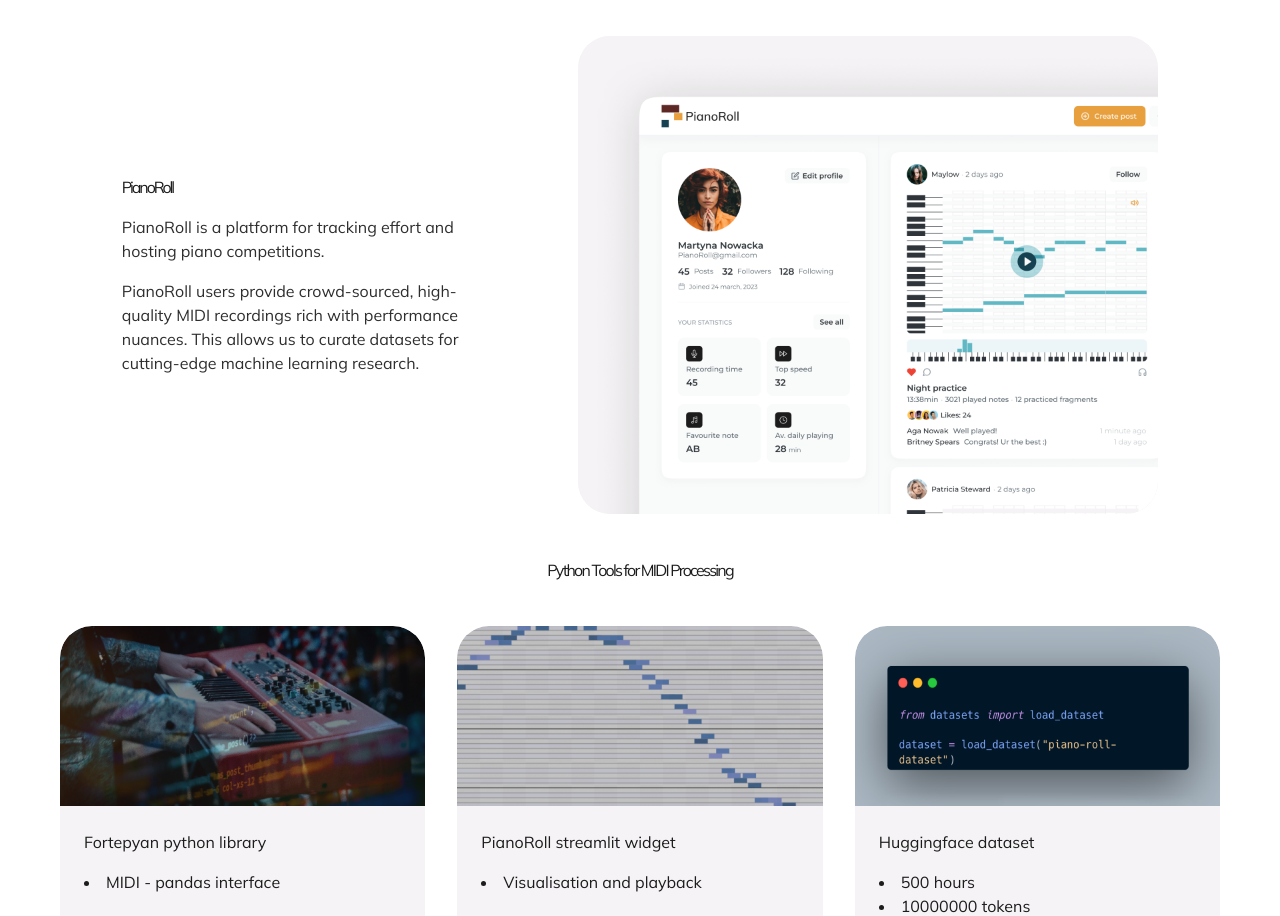
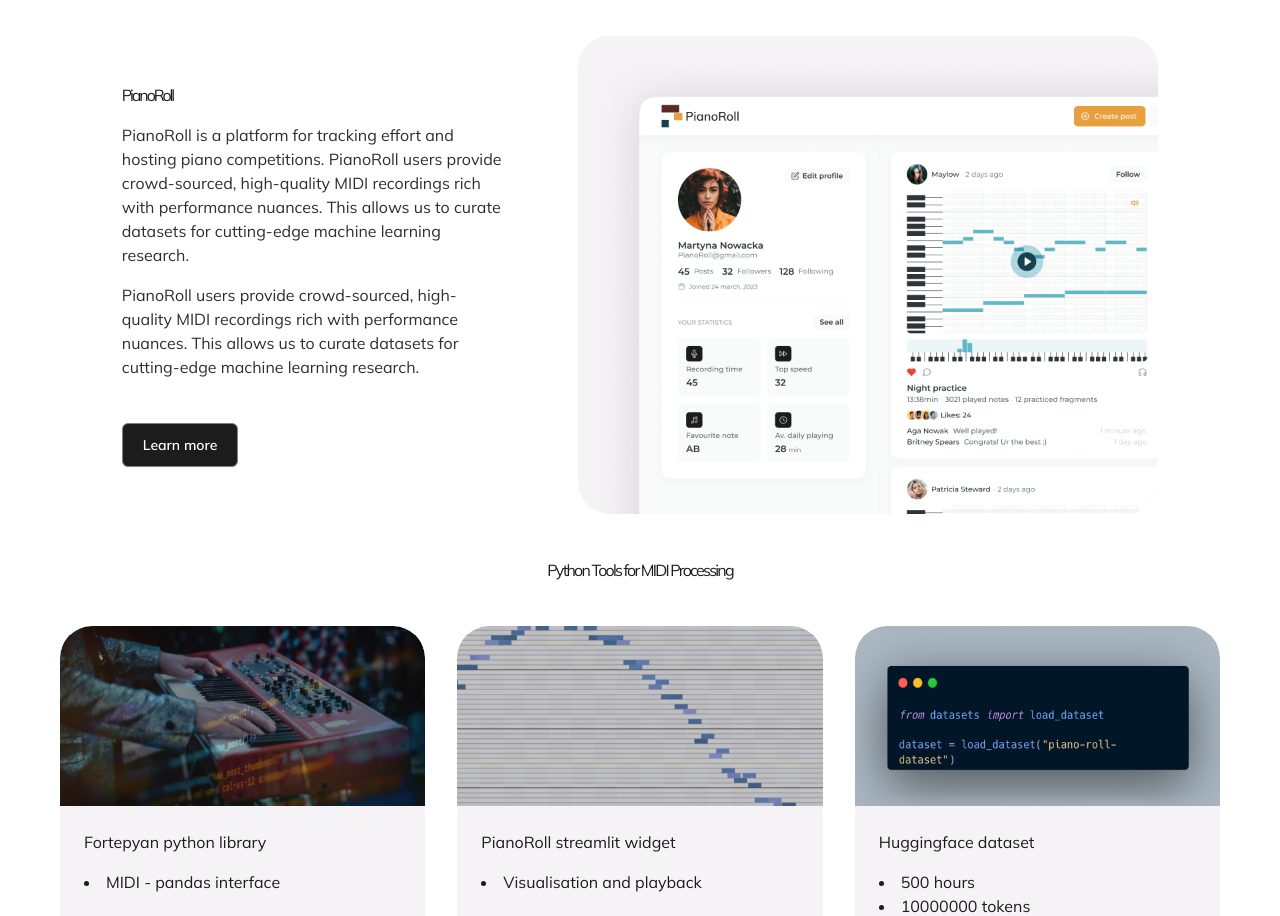
Before and after one commit to Nospoko/epr-landing, a Next.js app in the folder algrtm/: page /pianoRoll in a window 1280 px wide. Shown: the part 1140-2056 px from the top of the page. Built offline with nearby package versions, Linux system fonts and the light colour scheme.

Commit message:
added CustomLink in PianoRollDescription

```diff
--- a/algrtm/src/components/PianoRollDescription.js
+++ b/algrtm/src/components/PianoRollDescription.js
@@ -2,6 +2,7 @@
 import { useTheme } from "next-themes";
 import Image from "next/image";
 import React from "react";
+import CustomLink from "./shared/CustomLink";
 
 const PianoRollDescription = () => {
   const { darkMode } = useTheme();
@@ -15,13 +16,25 @@
           <div className="text-neutralLight-neutral20 dark:text-neutralDark-neutral20 flex flex-col gap-[1rem]">
             <p className="h5_smaller lg:5h_small xl:h5_500">
               PianoRoll is a platform for tracking effort and hosting piano
-              competitions.
+              competitions. PianoRoll users provide crowd-sourced, high-quality
+              MIDI recordings rich with performance nuances. This allows us to
+              curate datasets for cutting-edge machine learning research.
             </p>
             <p className="h6_small xl:h6">
               PianoRoll users provide crowd-sourced, high-quality MIDI
               recordings rich with performance nuances. This allows us to curate
               datasets for cutting-edge machine learning research.
             </p>
+            <div className="flex items-start mt-[1.75rem]">
+              <CustomLink
+                variant="primary"
+                text="Learn more"
+                alt="arrow up icon"
+                href="https://pianoroll.io/"
+                target="_blank"
+                rel="noopener noreferrer"
+              />
+            </div>
           </div>
         </div>
         <div className="bg-neutralLight-neutral90 dark:bg-neutralDark-neutral90 rounded-[2rem] md:min-w-[36.225rem] overflow-hidden">
```
